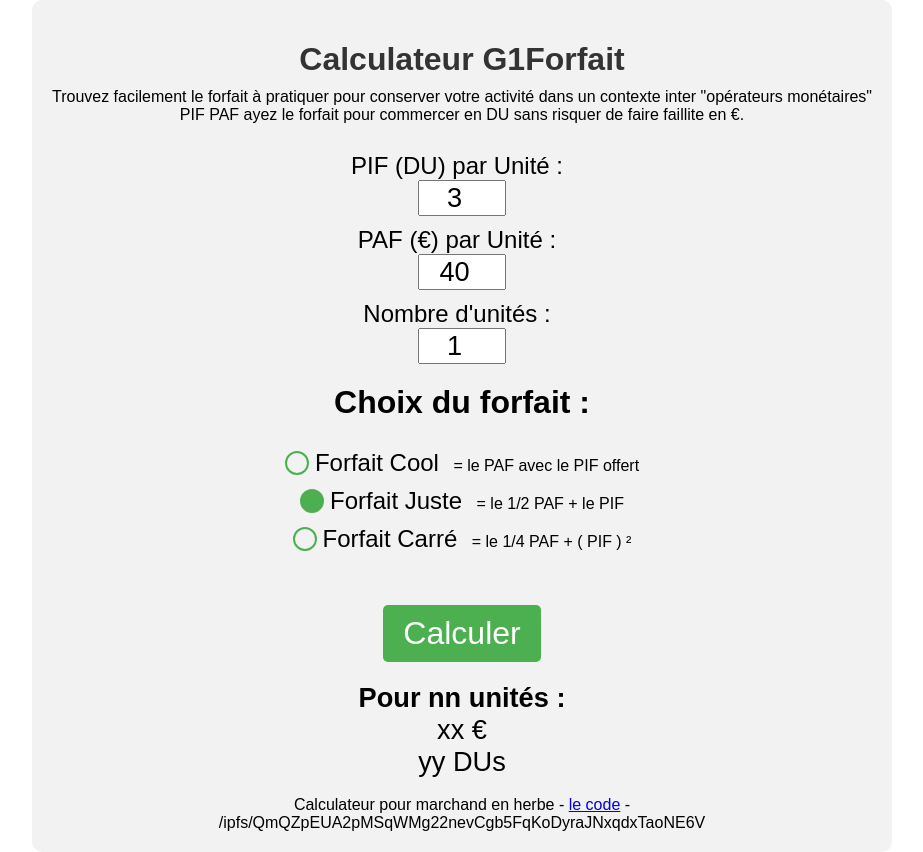
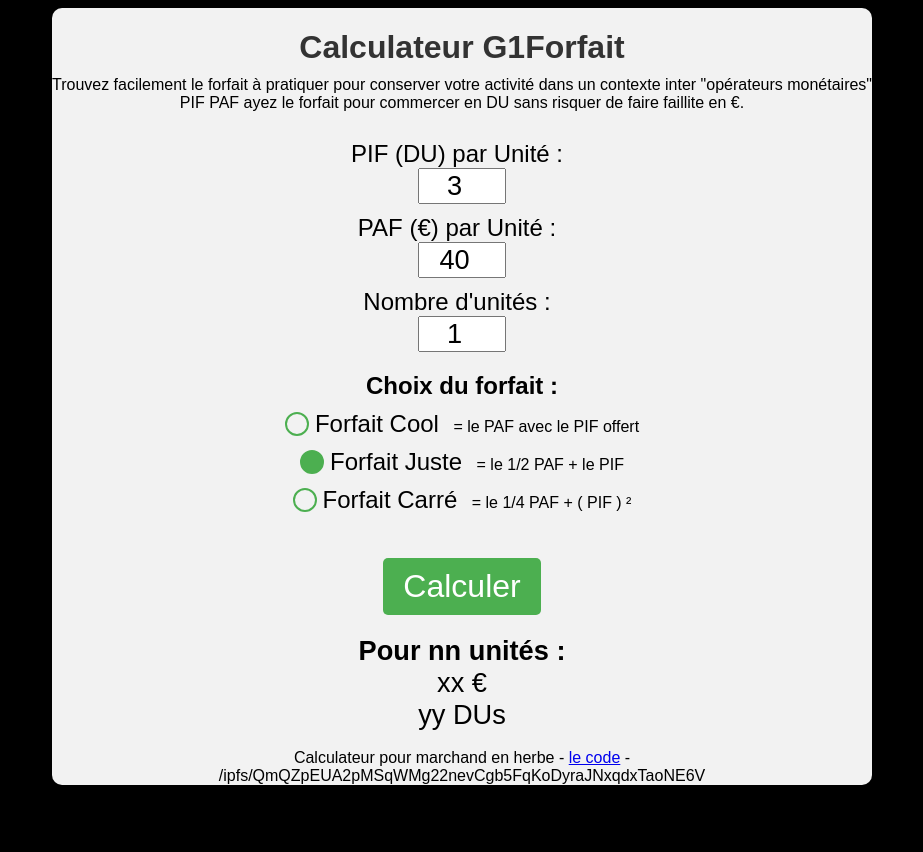
Before and after one commit to papiche/G1Forfait, a plain HTML site: page index.html in a window 1280 px wide. Shown: the whole page, without its empty margins (178-1101 px from the left). After the commit the page ends 800 px from the top, so only its background shows below. Drawn offline with Linux system fonts and the light colour scheme.

Commit message:
better style

```diff
--- a/index.html
+++ b/index.html
@@ -1,26 +1,25 @@
 <!DOCTYPE html>
-<html><head>
-
-    <link rel="icon" type="image/png" href="https://www.cine-resonance.fr/Application/G1FABLAB.png">
-
-
+<html>
+    <head>
+  <link rel="icon" type="image/png" href="https://www.cine-resonance.fr/Application/G1FABLAB.png">
   <meta name="viewport" content="width=device-width, initial-scale=1.0, viewport-fit=cover">
   <meta http-equiv="content-type" content="text/html; charset=UTF-8">
   <title>G1Forfait PIF/PAF (UNL/ML) DU² - G1FabLab -</title>
   <style>
     body {
       display: flex;
+      background-color: #000000;
       justify-content: center;
       align-items: center;
       font-family: Arial, sans-serif;
-      margin: 0;
+      margin: 10;
     }
 
     .container {
       text-align: center;
       background-color: #f2f2f2;
       border-radius: 10px;
-      padding: 20px;
+      padding: 0px;
     }
 
     h1 {
@@ -44,7 +43,7 @@
     }
 
     p {
-      font-size: 2em;
+      font-size: 1.5em;
       margin-top: 20px;
       font-weight: bold;
     }
@@ -134,7 +133,7 @@ Trouvez facilement le forfait à pratiquer pour conserver votre activité dans u
     <input type="number" id="units" min="1" class="input-field" value="1">
 
     <p style="margin-bottom: 0px;">Choix du forfait :</p>
-    <br>
+
     <input type="radio" id="price1" name="price" value="1">
     <label for="price1">Forfait Cool </label>
 = le PAF avec le PIF offert
```
